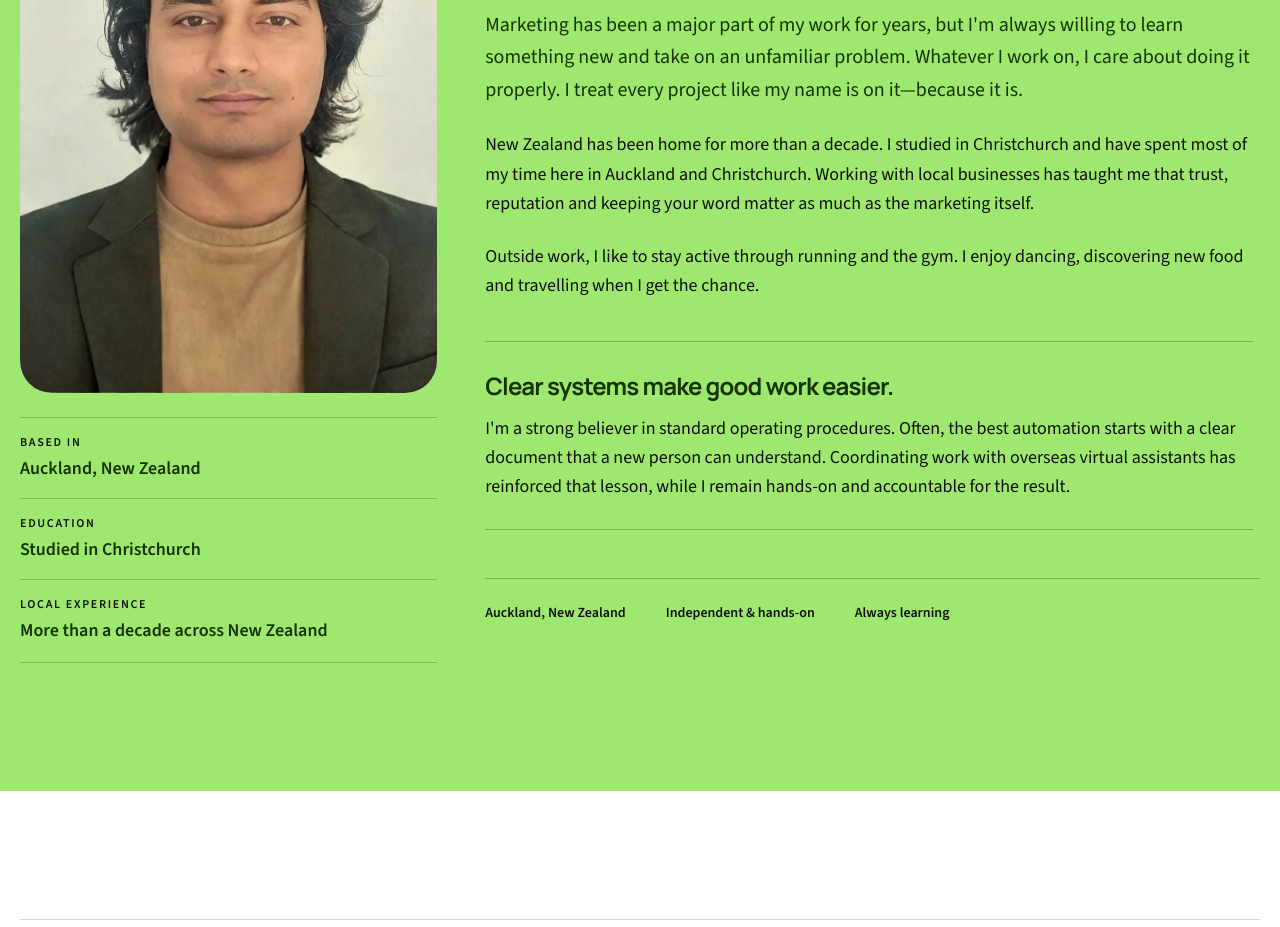
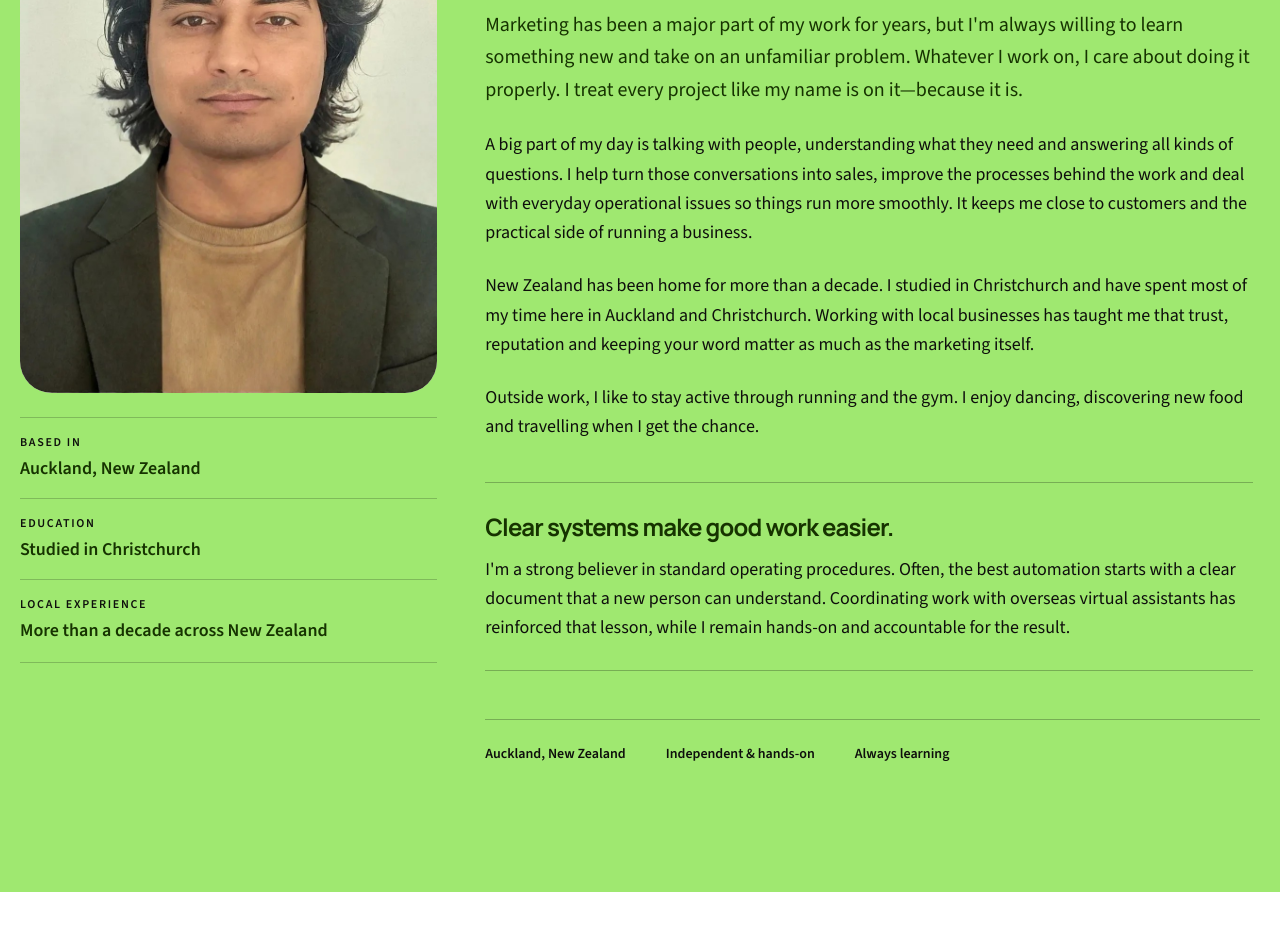
Before and after one commit to taranveerultra-bot/Tara-cv, a Next.js app: page / in a window 1280 px wide. Shown: the part 10120-11047 px from the top of the page. Built offline with nearby package versions, Linux system fonts and the light colour scheme.

Commit message:
Add customer sales and operations experience

```diff
--- a/src/components/PortfolioSections.tsx
+++ b/src/components/PortfolioSections.tsx
@@ -242,6 +242,13 @@ export const AboutSection = () => (
                     </p>
 
                     <p className="mt-6 max-w-3xl leading-relaxed text-secondary/80">
+                        A big part of my day is talking with people, understanding what they need and answering all
+                        kinds of questions. I help turn those conversations into sales, improve the processes behind
+                        the work and deal with everyday operational issues so things run more smoothly. It keeps me
+                        close to customers and the practical side of running a business.
+                    </p>
+
+                    <p className="mt-6 max-w-3xl leading-relaxed text-secondary/80">
                         New Zealand has been home for more than a decade. I studied in Christchurch and have spent most
                         of my time here in Auckland and Christchurch. Working with local businesses has taught me that
                         trust, reputation and keeping your word matter as much as the marketing itself.
```
